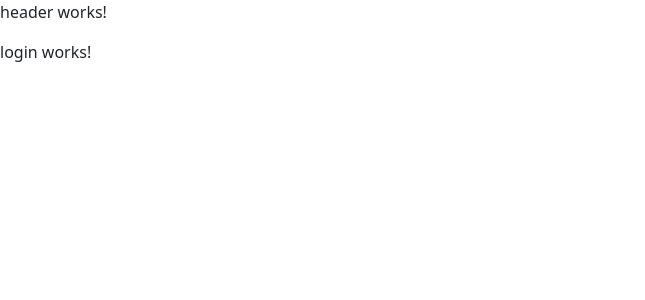
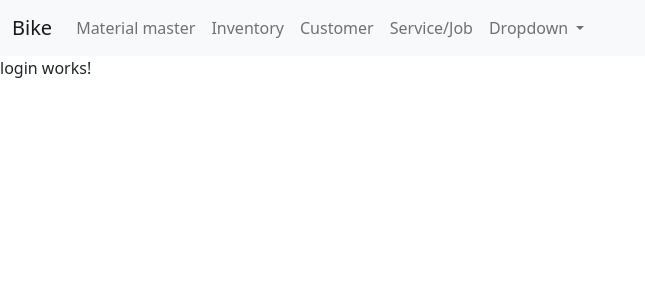
Before and after one commit to Vishalsharma1814/bikeservice, an Angular app in the folder client/: page / in a window 1280 px wide. Shown: the top 300 px of the page, without its empty margins (0-645 px from the left). Built offline with nearby package versions, Linux system fonts and the light colour scheme.

Commit message:
routing added

```diff
--- a/client/src/app/components/header/header.component.html
+++ b/client/src/app/components/header/header.component.html
@@ -1 +1,38 @@
-<p>header works!</p>
+<nav class="navbar navbar-expand-lg bg-light">
+  <div class="container-fluid">
+    <a class="navbar-brand" href="#">Bike</a>
+    <button class="navbar-toggler" type="button" data-bs-toggle="collapse" data-bs-target="#navbarSupportedContent" aria-controls="navbarSupportedContent" aria-expanded="false" aria-label="Toggle navigation">
+      <span class="navbar-toggler-icon"></span>
+    </button>
+    <div class="collapse navbar-collapse" id="navbarSupportedContent">
+      <ul class="navbar-nav me-auto mb-2 mb-lg-0">
+        <li class="nav-item">
+          <a class="nav-link" routerLink="/material-master" routerLinkActive="active" ariaCurrentWhenActive="page">Material master</a>
+        </li>
+        <li class="nav-item">
+          <a class="nav-link" routerLink="/inventory" routerLinkActive="active" ariaCurrentWhenActive="page">Inventory</a>
+        </li>
+        <li class="nav-item">
+          <a class="nav-link" routerLink="/add-customer" routerLinkActive="active" ariaCurrentWhenActive="page">Customer</a>
+        </li>
+        <li class="nav-item">
+          <a class="nav-link" routerLink="/service-job" routerLinkActive="active" ariaCurrentWhenActive="page">Service/Job</a>
+        </li>
+        <li class="nav-item dropdown">
+          <a class="nav-link dropdown-toggle" href="#" role="button" data-bs-toggle="dropdown" aria-expanded="false">
+            Dropdown
+          </a>
+          <ul class="dropdown-menu">
+            <li><a class="dropdown-item" href="#">Profile</a></li>
+            <li><a class="dropdown-item" href="#">Logout</a></li>
+
+          </ul>
+        </li>
+      </ul>
+      <!-- <form class="d-flex" role="search">
+        <input class="form-control me-2" type="search" placeholder="Search" aria-label="Search">
+        <button class="btn btn-outline-success" type="submit">Search</button>
+      </form> -->
+    </div>
+  </div>
+</nav>
```
Also changed, not shown: client/src/app/app-routing.module.ts (+15 -1 lines), client/src/app/services/login.service.ts (added, +8 -0 lines), 1 other file (tests, documents, lock files or other folders).
